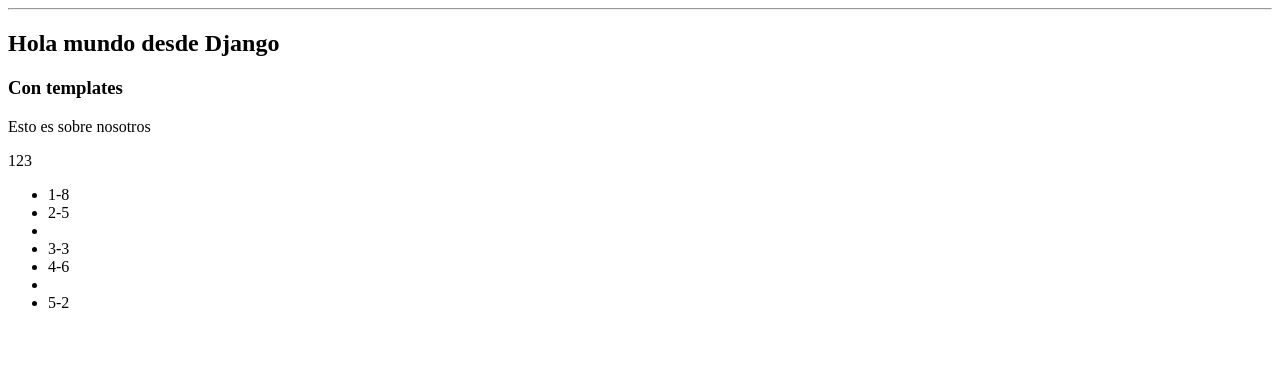
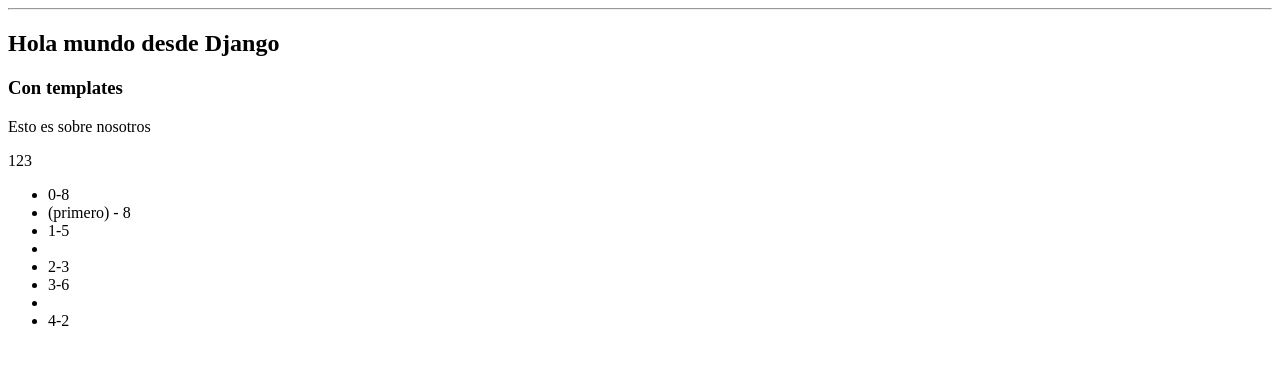
Before and after one commit to CristhianBravo865/Modelos-Django-03, a Django app: page / in a window 1280 px wide. Shown: the part 26-391 px from the top of the page. Run offline with Django 5.2, Linux system fonts and the light colour scheme.

Commit message:
Pruebas forloop.counter, para que comience desde 0. Tambien para identificar el primer elemento

```diff
--- a/templates/home.html
+++ b/templates/home.html
@@ -10,7 +10,10 @@
     <p>{{ myNumber }}</p>
     <ul>
         {% for item in myList %}
-            <li>{{forloop.counter}}-{{ item }}</li>
+            <li>{{forloop.counter0}}-{{ item }}</li>
+            {%if forloop.first %}
+                <li>(primero) - {{item}}</li>
+            {% endif %}
             {%if forloop.counter|divisibleby:"2" %}
                 <li></li>
             {% endif %}
```
